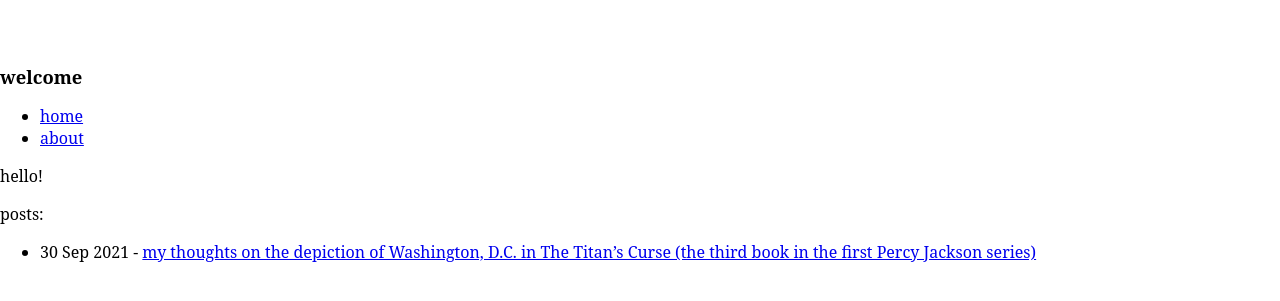
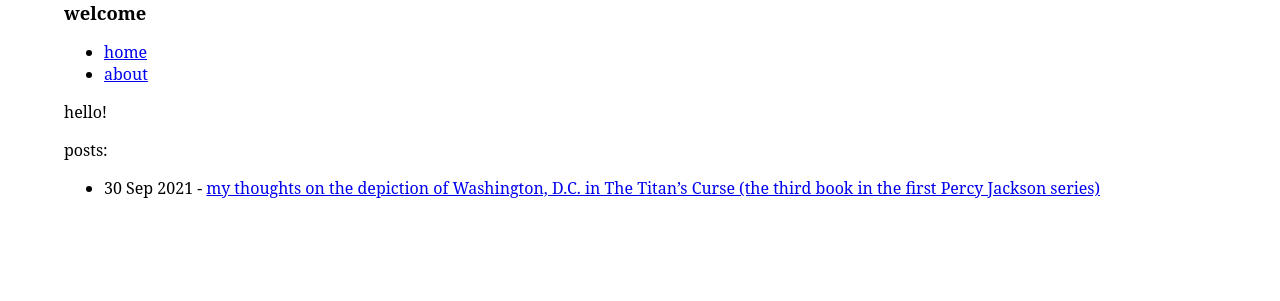
Before and after one commit to radicula/radicula.github.io, a Jekyll site: the page built from index.md, in a window 1280 px wide. Shown: the top 301 px of the page. Built offline with Jekyll 4.4.1, drawn with Linux system fonts in a browser that asks for light colours.

Commit message:
fix margins

```diff
--- a/css/main.css
+++ b/css/main.css
@@ -1,7 +1,7 @@
 body {
-    margin: 5% auto;
+    margin: auto 5%;
     font-family: 'serif';
-    width: 100%;
+    width: 95%;
 }
 
 div#header ul {
```
